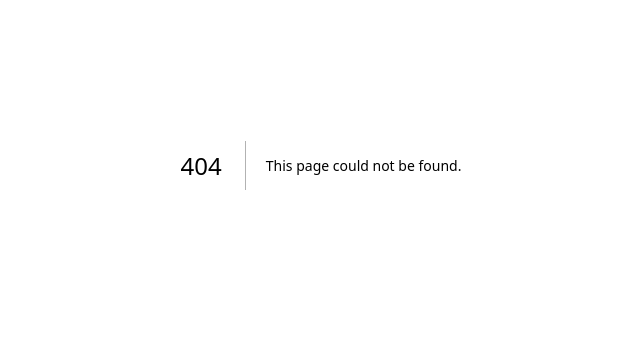
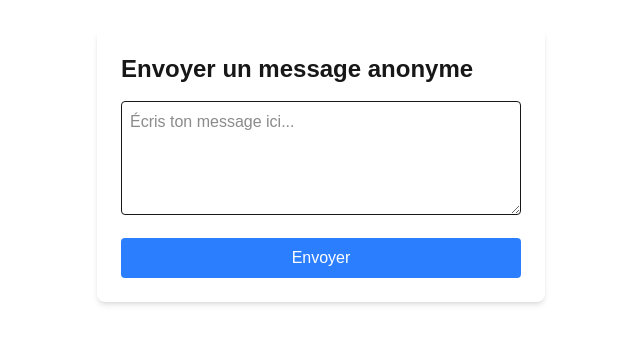
Before and after one commit to hassanpakou/secretwhisper, a Next.js app: page /send/1 in a window 1280 px wide. Before the commit this address had no page. Shown: the part 235-578 px from the top of the page, without its empty margins (319-959 px from the left). Built offline with nearby package versions, Linux system fonts and the light colour scheme.

Commit message:
Ajout de la page /send/[uid] pour envoyer des messages anonymes

```diff
--- /dev/null
+++ b/app/send/[uid]/page.js
@@ -0,0 +1,69 @@
+"use client";
+
+import { useState } from "react";
+import { db } from "../../../lib/firebase"; // Ajuste le chemin selon ton dossier
+import { collection, addDoc } from "firebase/firestore";
+import { useParams } from "next/navigation";
+
+export default function SendMessage() {
+  const [message, setMessage] = useState("");
+  const [isSubmitting, setIsSubmitting] = useState(false);
+  const [success, setSuccess] = useState(false);
+  const { uid } = useParams(); // Récupère l'UID depuis l'URL
+
+  const handleSubmit = async (e) => {
+    e.preventDefault();
+    if (!message.trim()) {
+      alert("Veuillez entrer un message !");
+      return;
+    }
+
+    setIsSubmitting(true);
+
+    try {
+      // Ajoute le message à Firestore
+      await addDoc(collection(db, "messages"), {
+        content: message,
+        recipient: uid,
+        paid: false, // Par défaut, le message est verrouillé
+        createdAt: new Date().toISOString(),
+      });
+      setSuccess(true);
+      setMessage(""); // Réinitialise le champ
+    } catch (error) {
+      alert("Erreur lors de l'envoi : " + error.message);
+    }
+
+    setIsSubmitting(false);
+  };
+
+  return (
+    <div className="min-h-screen p-6 flex items-center justify-center">
+      <div className="max-w-md w-full bg-white p-6 rounded-lg shadow-md">
+        <h1 className="text-2xl font-bold mb-4">Envoyer un message anonyme</h1>
+        {success ? (
+          <p className="text-green-500 mb-4">Message envoyé avec succès !</p>
+        ) : (
+          <form onSubmit={handleSubmit}>
+            <textarea
+              value={message}
+              onChange={(e) => setMessage(e.target.value)}
+              placeholder="Écris ton message ici..."
+              className="w-full p-2 border rounded mb-4"
+              rows="4"
+            />
+            <button
+              type="submit"
+              disabled={isSubmitting}
+              className={`w-full p-2 text-white rounded ${
+                isSubmitting ? "bg-gray-400" : "bg-blue-500 hover:bg-blue-600"
+              }`}
+            >
+              {isSubmitting ? "Envoi en cours..." : "Envoyer"}
+            </button>
+          </form>
+        )}
+      </div>
+    </div>
+  );
+}
```
